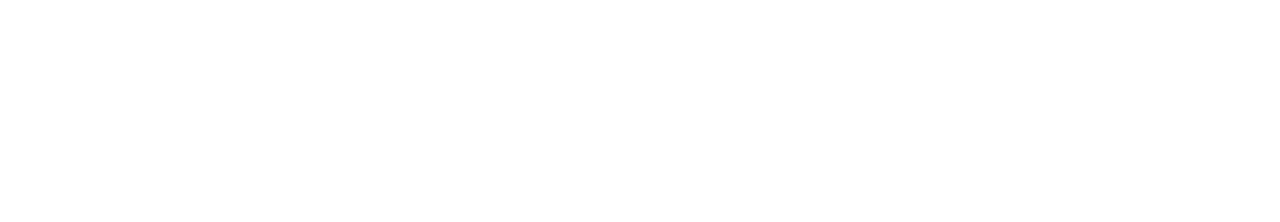
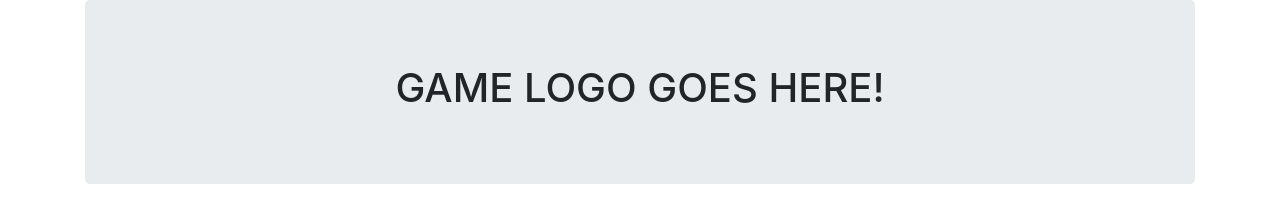
Before and after one commit to ggdgithub/Word-Guess-Game, a plain HTML site: page index.html in a window 1280 px wide. Drawn offline with nearby package versions, Linux system fonts and the light colour scheme.

Commit message:
Jumbotron wireframe added

```diff
--- a/assets/javascript/game.js
+++ b/assets/javascript/game.js
@@ -0,0 +1,3 @@
+function myFunction() {
+    document.getElementById("demo").innerHTML = "Hello World";
+  }
--- a/index.html
+++ b/index.html
@@ -4,12 +4,21 @@
         <title>
             Word Guess Game
         </title>
+        <!-- link "game.js"... somehow... -->
+        <!--<script type=text/javascript src="..\javascript\game.js"></script>-->
         <!-- link Bootstrap -->
         <link rel="stylesheet" href="https://stackpath.bootstrapcdn.com/bootstrap/4.3.1/css/bootstrap.min.css" integrity="sha384-ggOyR0iXCbMQv3Xipma34MD+dH/1fQ784/j6cY/iJTQUOhcWr7x9JvoRxT2MZw1T" crossorigin="anonymous">
     </head>
 
     <body>
         <!-- THE GAME LOGO-->
+        <div class="container">
+            <div class="jumbotron text-center">
+                <h1>
+                    GAME LOGO GOES HERE!
+                </h1>
+            </div>
+        </div>
         <!-- Game interface -->
             <!-- "Press any key to get started!" -->
             <!-- Win counter -->
```
